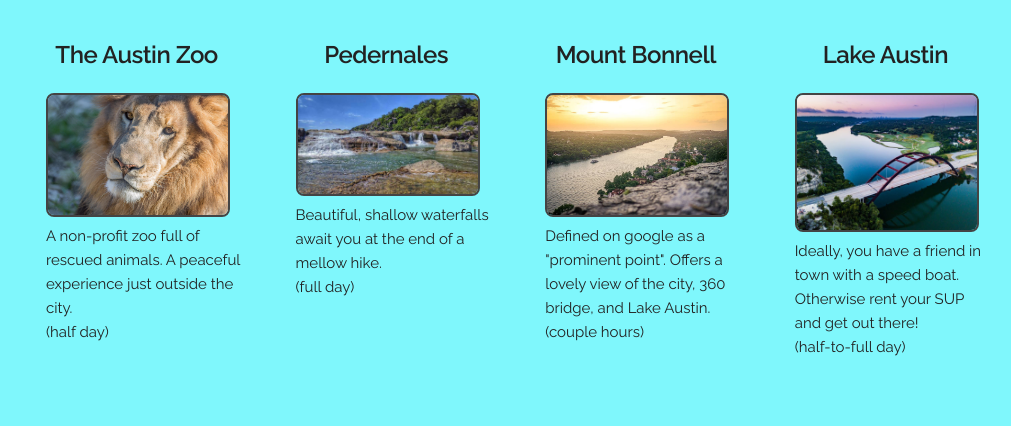
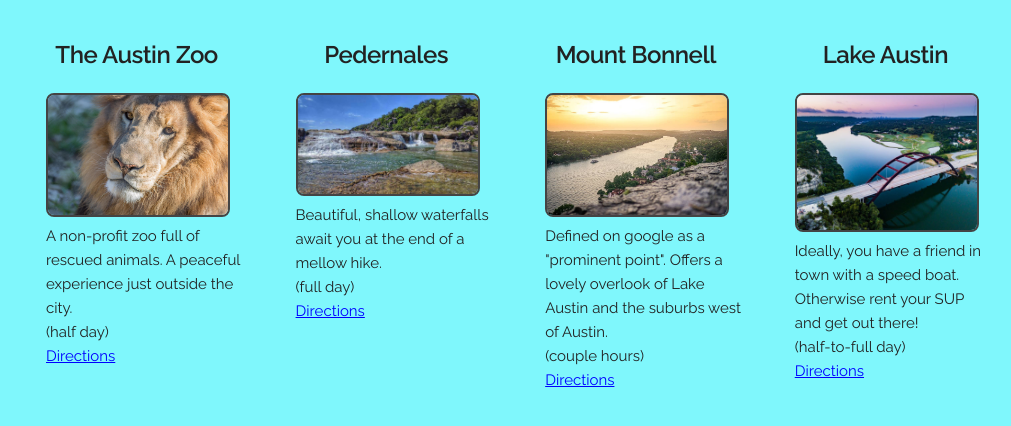
Before and after one commit to pgroves95/explore-atx, a plain HTML site: page more.html in a window 1280 px wide. Shown: the part 156-582 px from the top of the page, without its empty margins (129-1140 px from the left). Drawn offline with Linux system fonts and the light colour scheme.

Commit message:
adds direction links for more page

```diff
--- a/more.html
+++ b/more.html
@@ -49,25 +49,33 @@
               <img src="images/austin-zoo-lion.jpg" alt="lion">
               <p class="more-p">A non-profit zoo full of rescued animals.
                  A peaceful experience just outside the city.
-                <br>(half day)</p>
+                <br>(half day) <br><a href="https://www.google.com/maps/place/Austin+Zoo/@30.2608711,-97.9399606,17z/data=!3m1!4b1!4m5!3m4!1s0x865b486a700c8603:0x462555d2f98457e3!8m2!3d30.2608711!4d-97.9377719">
+                  Directions</a>
+              </p>
           </div>
           <div class="three columns more">
             <h5>Pedernales</h5>
             <img src="images/pedernales.png" alt="pedernales falls in austin, texas">
             <p class="more-p">Beautiful, shallow waterfalls await you at the end of a mellow hike.
-              <br>(full day)
+              <br>(full day) <br> <a href="https://www.google.com/maps/place/Pedernales+Falls+State+Park/@30.3080689,-98.259919,17z/data=!3m1!4b1!4m5!3m4!1s0x865b1373529fa391:0x346dfc9dd9ad0256!8m2!3d30.3080689!4d-98.2577303">
+              Directions</a>
             </p>
         </div>
         <div class="three columns more">
             <h5>Mount Bonnell</h5>
             <img src="images/mt-bonnell.jpg" alt="view from mount bonnell in austin, texas">
-            <p class="more-p">Defined on google as a "prominent point". Offers a lovely view of the city,
-              360 bridge, and Lake Austin.<br>(couple hours)</p>
+            <p class="more-p">Defined on google as a "prominent point". Offers a lovely overlook of
+              Lake Austin and the suburbs west of Austin.<br>(couple hours)
+            <br><a href="https://www.google.com/maps/place/Mt+Bonnell/@30.3108402,-97.7795431,13.75z/data=!4m5!3m4!1s0x8644cac7ee429207:0xf6ed5dc92fba8803!8m2!3d30.3207616!4d-97.7733402">
+            Directions</a>
+          </p>
         </div>
         <div class="three columns more">
             <h5>Lake Austin</h5>
             <img src="images/lake-austin.jpeg" alt="view of three sixty bridge in austin, texas">
-            <p class="more-p">Ideally, you have a friend in town with a speed boat. Otherwise rent your SUP and get out there!<br>(half-to-full day)</p>
+            <p class="more-p">Ideally, you have a friend in town with a speed boat. Otherwise rent your SUP and get out there!
+              <br>(half-to-full day) <br><a href="https://www.google.com/maps/place/Lake+Austin/@30.3434877,-97.8871347,13z/data=!3m1!4b1!4m5!3m4!1s0x865b3435dbfe386d:0x7036e55ce0332d2e!8m2!3d30.3516197!4d-97.8062055">
+              Directions</a></p>
         </div>
       </div>
 
```
